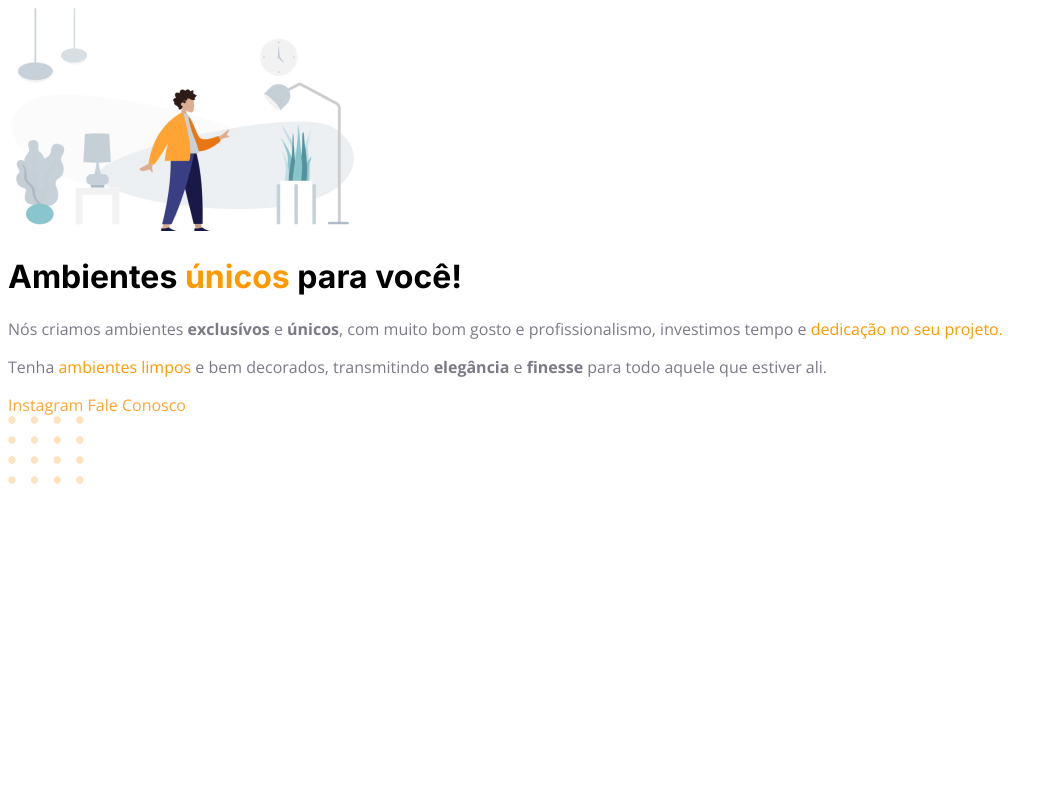
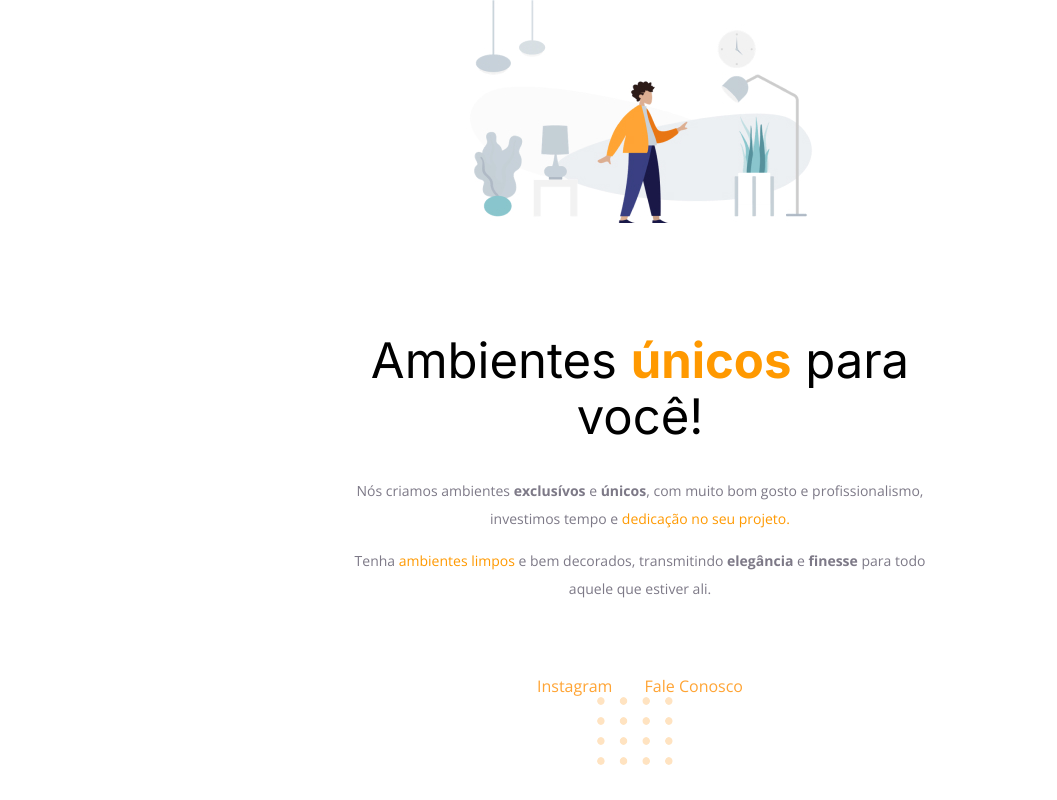
Before and after one commit to Iharry-marques/projeto_figma, a plain HTML site: page index.html in a window 1280 px wide. Shown: the whole page, without its empty margins (0-1057 px from the left). Drawn offline with nearby package versions, Linux system fonts and the light colour scheme.

Commit message:
espaçamentos aplicados

```diff
--- a/style.css
+++ b/style.css
@@ -1,27 +1,52 @@
-:root{
-    --black-color: #000000;
-    --blue-color: rgba(99, 177, 252, 1);
-    --orange-color: rgba(255, 153, 0, 1);--gray-color: rgba(125, 121, 135, 1);
-    --yellow-color: rgba(255, 164, 52, 1);
+:root {
+  --blue-color: rgba(99, 177, 252, 1);
+  --orange-color: rgba(255, 153, 0, 1);
+  --gray-color: rgba(125, 121, 135, 1);
+  --yellow-color: rgba(255, 164, 52, 1);
 }
 
-h1{
-    font-family: 'Inter', sans-serif
+body {
+  font-family: "Open Sans", sans-serif;
+  text-align: center;
+  margin: 0;
 }
 
-body{
- font-family: 'Open Sans', sans-serif;
+header{
+    width: 592px;
+    margin: 0 auto 72px;
+}
+
+header img{
+    margin-bottom: 72px;
+}
+
+h1 {
+  font-family: "Inter", sans-serif;
+  font-size: 49px;
+  line-height: 56px;
+  font-weight: normal;
+  margin-bottom: 32px;
+}
+
+h1 span {
+  font-weight: bold;
 }
 
 span {
-    color: var(--orange-color);
+  color: var(--orange-color);
 }
 
-p{
-    color: var(--gray-color)
+p {
+  color: var(--gray-color);
+  font-size: 14px;
+  line-height: 28px;
+}
+
+footer a + a{
+    margin-left: 28px;
 }
 
 a{
-    color: var(--yellow-color);
-    text-decoration: none;
+  color: var(--yellow-color);
+  text-decoration: none;
 }
```
